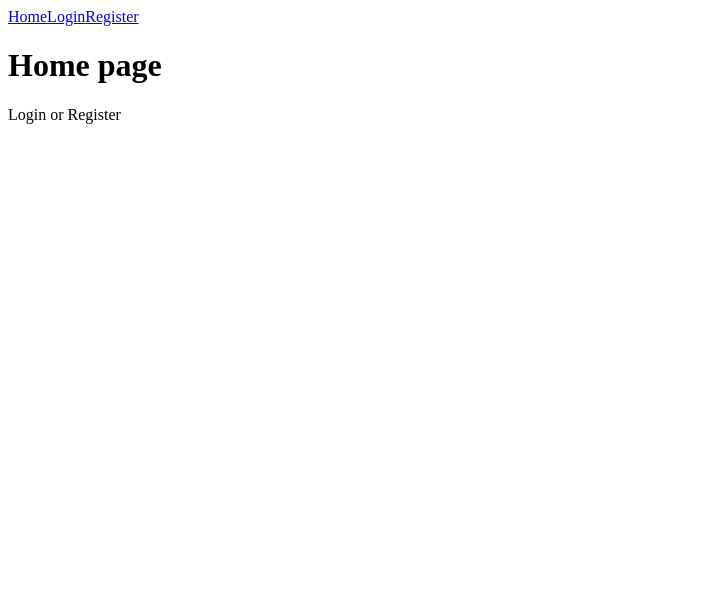
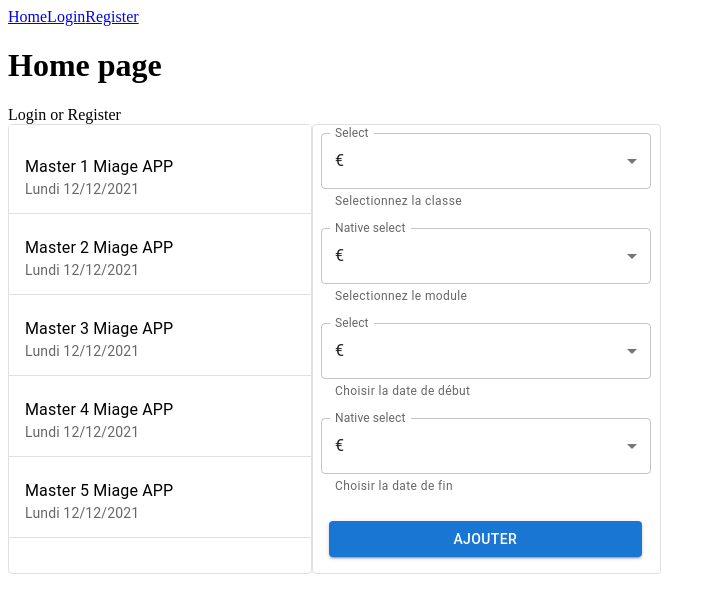
Before and after one commit to Kodians/assessment-manager, a React (Create React App) app in the folder front/: page / in a window 1280 px wide. Shown: the top 612 px of the page, without its empty margins (0-716 px from the left). Built offline with nearby package versions, Linux system fonts and the light colour scheme.

Commit message:
create a form to connect assessment to modules & classes

```diff
--- /dev/null
+++ b/front/src/components/assessments/AssessmentRelatedClassAndModule.tsx
@@ -0,0 +1,47 @@
+import React from 'react'
+
+// import CommentIcon from '@mui/icons-material/Comment';
+import IconButton from '@mui/material/IconButton'
+import List from '@mui/material/List'
+import ListItem from '@mui/material/ListItem'
+import ListItemText from '@mui/material/ListItemText'
+
+import { MdOutlineDeleteOutline } from 'react-icons/md'
+
+export const AssessmentRelatedClassAndModule = () => {
+  const [showDeleteIcon, setShowDeleteIcon] = React.useState(false)
+  const [itemHovered, setItemHovered] = React.useState(0)
+
+  const handleMouseEnter = (index: number) => {
+    setShowDeleteIcon(true)
+    setItemHovered(index)
+  }
+
+  const handleMouseLeave = (index: number) => {
+    setShowDeleteIcon(false)
+    setItemHovered(index)
+  }
+
+  return (
+    <List sx={{ width: '100%', maxWidth: 360, bgcolor: 'background.paper', overflow: 'auto', maxHeight: 420 }}>
+      {[1, 2, 3, 4, 5, 6, 7, 8, 9, 10].map((value, index, arr) => (
+        <ListItem
+          key={value}
+          onMouseEnter={() => handleMouseEnter(index)}
+          onMouseLeave={() => handleMouseLeave(index)}
+          secondaryAction={
+            showDeleteIcon && itemHovered === index ? (
+              <IconButton aria-label="comment" onClick={() => console.log('delete')}>
+                <MdOutlineDeleteOutline />
+              </IconButton>
+            ) : null
+          }
+          divider={index !== arr.length - 1}
+          sx={{ '&:hover': { bgcolor: '#e0e0e0' }, cursor: 'pointer', mt: 1, mb: 1, minWidth: 302 }}
+        >
+          <ListItemText primary={`Master ${value} Miage APP`} secondary={`Lundi 12/12/2021`} />
+        </ListItem>
+      ))}
+    </List>
+  )
+}
--- /dev/null
+++ b/front/src/components/assessments/AssessmentRelatedClassAndModuleContainter.tsx
@@ -0,0 +1,19 @@
+import React from 'react'
+
+import Grid from '@mui/material/Grid'
+
+import { AssessmentRelatedClassAndModule } from './AssessmentRelatedClassAndModule'
+import { AssessmentRelatedClassAndModuleForm } from './AssessmentRelatedClassAndModuleForm'
+
+export const AssessmentRelatedClassAndModuleContainter = () => {
+  return (
+    <Grid container wrap={'wrap-reverse'}>
+      <Grid item sx={{ border: '1px solid #e0e0e0', borderRadius: '4px' }}>
+        <AssessmentRelatedClassAndModule />
+      </Grid>
+      <Grid item sx={{ border: '1px solid #e0e0e0', borderRadius: '4px' }}>
+        <AssessmentRelatedClassAndModuleForm />
+      </Grid>
+    </Grid>
+  )
+}
--- /dev/null
+++ b/front/src/components/assessments/AssessmentRelatedClassAndModuleForm.tsx
@@ -0,0 +1,108 @@
+import React from 'react'
+
+import { Button } from '@mui/material'
+import Box from '@mui/material/Box'
+import MenuItem from '@mui/material/MenuItem'
+import TextField from '@mui/material/TextField'
+
+const currencies = [
+  {
+    value: 'USD',
+    label: '$',
+  },
+  {
+    value: 'EUR',
+    label: '€',
+  },
+  {
+    value: 'BTC',
+    label: '฿',
+  },
+  {
+    value: 'JPY',
+    label: '¥',
+  },
+]
+
+export const AssessmentRelatedClassAndModuleForm = () => {
+  return (
+    <Box
+      component="form"
+      sx={{
+        '& .MuiTextField-root': { m: 1, width: '95%' },
+      }}
+      noValidate
+      autoComplete="off"
+    >
+      <div>
+        <TextField
+          fullWidth
+          id="outlined-select-currency"
+          select
+          label="Select"
+          defaultValue="EUR"
+          helperText="Selectionnez la classe"
+        >
+          {currencies.map((option) => (
+            <MenuItem key={option.value} value={option.value}>
+              {option.label}
+            </MenuItem>
+          ))}
+        </TextField>
+        <TextField
+          fullWidth
+          id="outlined-select-currency-native"
+          select
+          label="Native select"
+          defaultValue="EUR"
+          SelectProps={{
+            native: true,
+          }}
+          helperText="Selectionnez le module"
+        >
+          {currencies.map((option) => (
+            <option key={option.value} value={option.value}>
+              {option.label}
+            </option>
+          ))}
+        </TextField>
+      </div>
+      <div>
+        <TextField
+          fullWidth
+          id="filled-select-currency"
+          select
+          label="Select"
+          defaultValue="EUR"
+          helperText="Choisir la date de début"
+        >
+          {currencies.map((option) => (
+            <MenuItem key={option.value} value={option.value}>
+              {option.label}
+            </MenuItem>
+          ))}
+        </TextField>
+        <TextField
+          fullWidth
+          id="filled-select-currency-native"
+          select
+          label="Native select"
+          defaultValue="EUR"
+          SelectProps={{
+            native: true,
+          }}
+          helperText="Choisir la date de fin"
+        >
+          {currencies.map((option) => (
+            <option key={option.value} value={option.value}>
+              {option.label}
+            </option>
+          ))}
+        </TextField>
+      </div>
+      <Button fullWidth variant="contained" color="primary" sx={{ m: 2, width: '90%' }}>
+        Ajouter
+      </Button>
+    </Box>
+  )
+}
--- a/front/src/components/assessments/QuestionRelatedClassAndModule.tsx
+++ /dev/null
@@ -1,7 +0,0 @@
-import React from 'react'
-
-const QuestionRelatedClassAndModule = () => {
-  return <div>QuestionRelatedClassAndModule</div>
-}
-
-export default QuestionRelatedClassAndModule
--- a/front/src/components/assessments/QuestionRelatedClassAndModuleContainter.tsx
+++ /dev/null
@@ -1,7 +0,0 @@
-import React from 'react'
-
-const QuestionRelatedClassAndModuleContainter = () => {
-  return <div>QuestionRelatedClassAndModuleContainter</div>
-}
-
-export default QuestionRelatedClassAndModuleContainter
--- a/front/src/components/assessments/QuestionRelatedClassAndModuleForm.tsx
+++ /dev/null
@@ -1,7 +0,0 @@
-import React from 'react'
-
-const QuestionRelatedClassAndModuleForm = () => {
-  return <div>QuestionRelatedClassAndModuleForm</div>
-}
-
-export default QuestionRelatedClassAndModuleForm
--- a/front/src/components/index.ts
+++ b/front/src/components/index.ts
@@ -5,9 +5,9 @@ export * from './sidebar'
 export * from './questions/multipleChoixQuestion'
 export * from './questions/openQuestion'
 export * from './questions/QuestionCard'
-export * from './assessments/QuestionRelatedClassAndModule'
-export * from './assessments/QuestionRelatedClassAndModuleForm'
-export * from './assessments/QuestionRelatedClassAndModuleContainter'
+export * from './assessments/AssessmentRelatedClassAndModule'
+export * from './assessments/AssessmentRelatedClassAndModuleForm'
+export * from './assessments/AssessmentRelatedClassAndModuleContainter'
 export * from './classes/addAndEditClassForm'
 export * from './modules/addAndEditModuleForm'
 export * from './shared/sharedModal'
--- a/front/src/pages/home.tsx
+++ b/front/src/pages/home.tsx
@@ -1,6 +1,6 @@
 import React from 'react'
 
-import { Auth } from '@components'
+import { AssessmentRelatedClassAndModuleContainter, Auth } from '@components'
 import { useAuth } from '@hooks'
 
 export const Home: React.FC = () => {
@@ -11,6 +11,7 @@ export const Home: React.FC = () => {
       <h1>Home page</h1>
       {user && <h2>Hello {user.username}</h2>}
       <Auth />
+      <AssessmentRelatedClassAndModuleContainter />
     </div>
   )
 }
```
